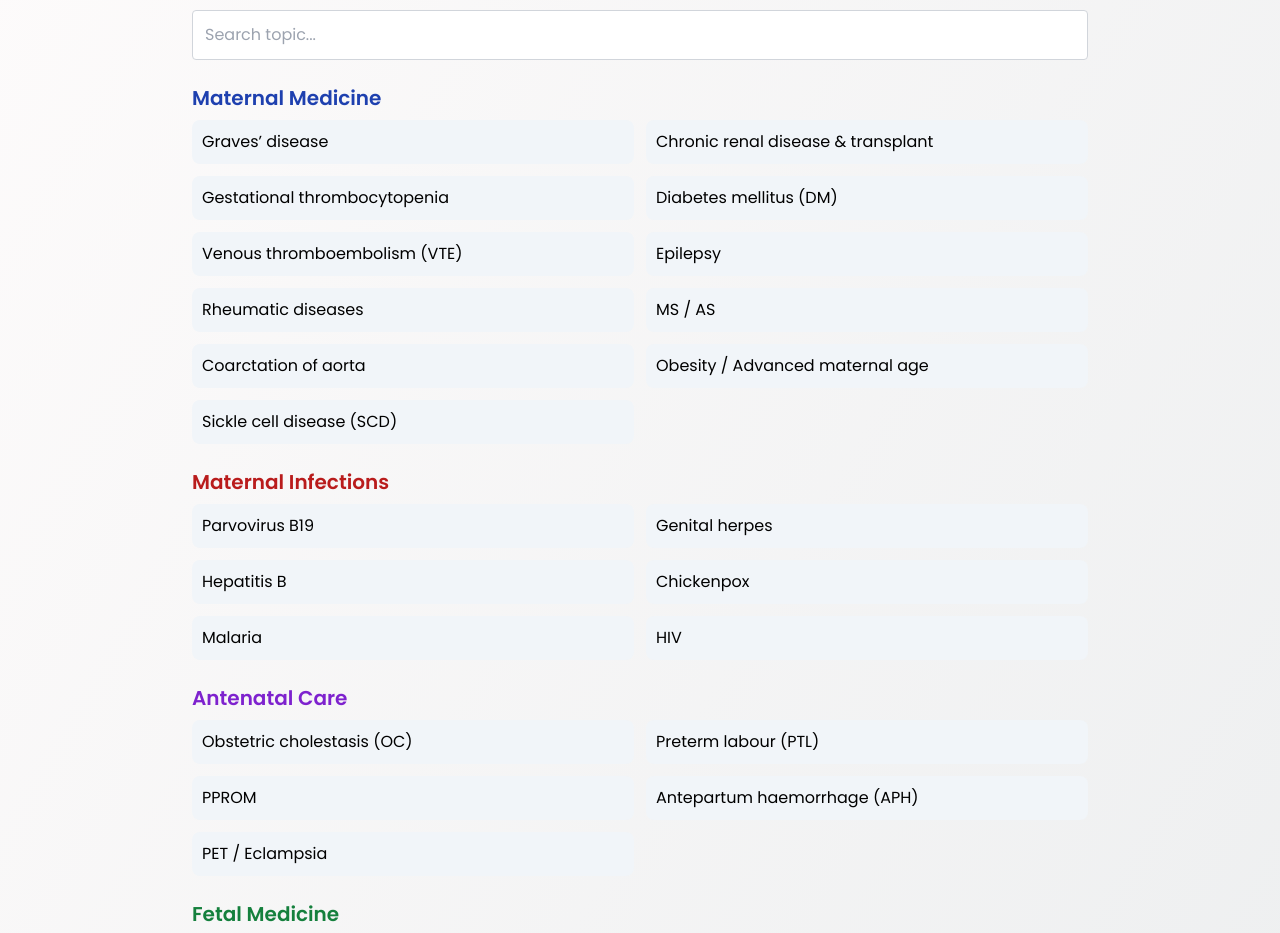
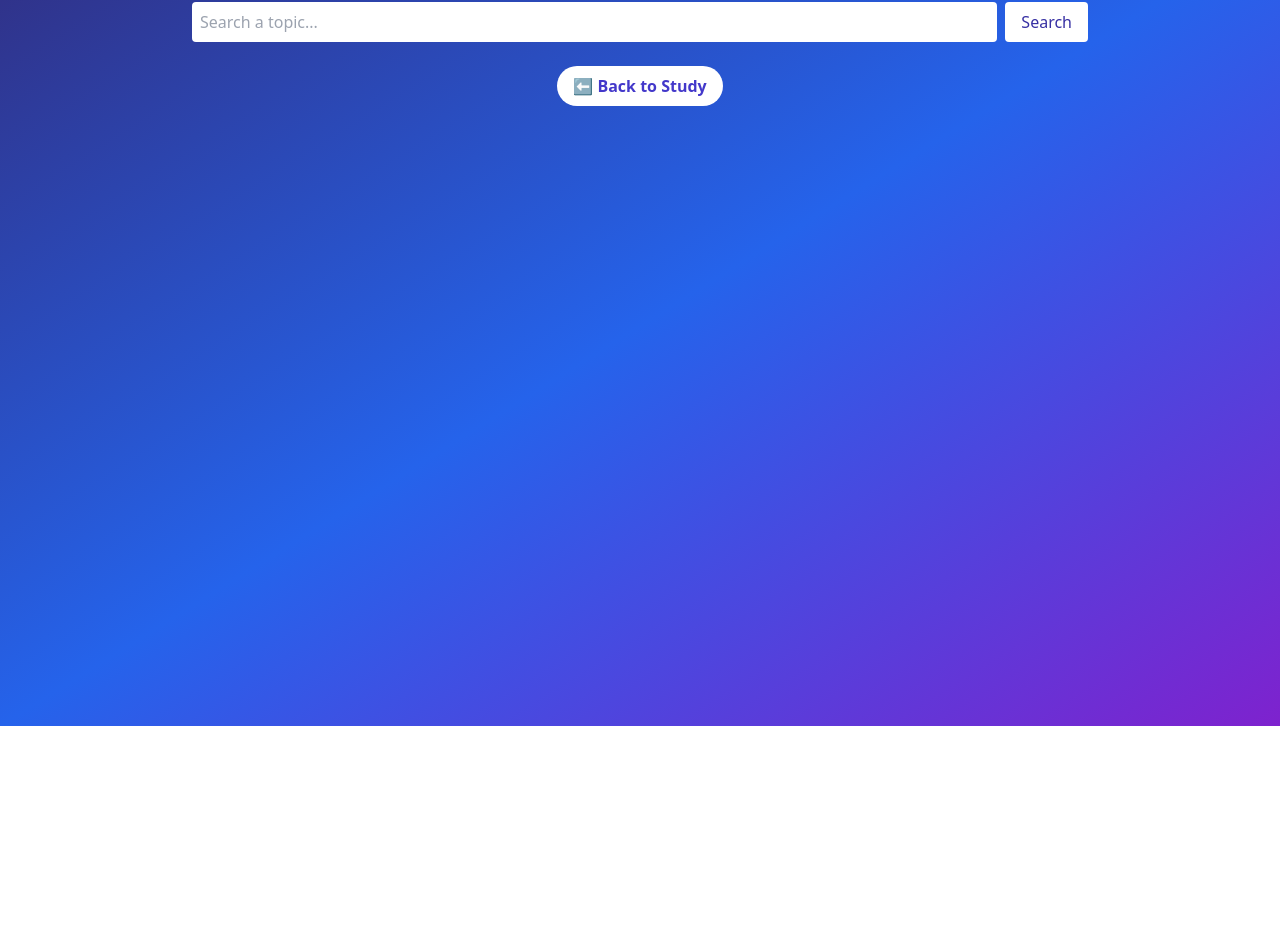
Before and after one commit to Ahmed-Abdelrazik9/html-tests, a plain HTML site: page index.html in a window 1280 px wide. Shown: the part 74-1007 px from the top of the page. After the commit the page ends 800 px from the top, so only its background shows below. Drawn offline with nearby package versions, Linux system fonts and the light colour scheme.

Commit message:
Update index.html

```diff
--- a/index.html
+++ b/index.html
@@ -1,144 +1,77 @@
 <!DOCTYPE html>
 <html lang="en">
 <head>
-  <meta charset="UTF-8">
-  <meta name="viewport" content="width=device-width, initial-scale=1.0">
-  <title>Obstetrics - Study MRCPI</title>
+  <meta charset="UTF-8" />
+  <meta name="viewport" content="width=device-width, initial-scale=1.0"/>
+  <title>Study – Obstetrics</title>
   <script src="https://cdn.tailwindcss.com"></script>
-  <link href="https://fonts.googleapis.com/css2?family=Poppins:wght@400;600&display=swap" rel="stylesheet">
-  <style>
-    body {
-      font-family: 'Poppins', sans-serif;
-      background: linear-gradient(120deg, #fdfbfb 0%, #ebedee 100%);
-    }
-  </style>
 </head>
-<body class="min-h-screen px-4 py-6">
-  <div class="max-w-4xl mx-auto">
-    <h1 class="text-3xl font-semibold text-center mb-6">🩺 Study MRCPI – Obstetrics</h1>
+<body class="bg-gradient-to-br from-indigo-900 via-blue-600 to-purple-700 min-h-screen text-white p-4">
+  <div class="max-w-4xl mx-auto space-y-6">
+    <h1 class="text-3xl font-bold text-center mb-4">Study MRCPI – Obstetrics</h1>
 
     <!-- Search Bar -->
-    <div class="mb-6">
-      <input type="text" id="searchInput" placeholder="Search topic..." class="w-full p-3 rounded border border-gray-300 focus:outline-none focus:ring-2 focus:ring-blue-500">
+    <div class="flex gap-2">
+      <input id="searchInput" type="text" placeholder="Search a topic..." class="flex-1 p-2 rounded text-black" />
+      <button onclick="performSearch()" class="bg-white text-indigo-800 px-4 py-2 rounded">Search</button>
     </div>
 
-    <!-- Topics Section -->
-    <div class="space-y-6" id="topicsContainer">
+    <!-- Results Section -->
+    <div id="results" class="hidden mt-6 space-y-6">
+      <!-- From Books -->
+      <div>
+        <h2 class="text-xl font-semibold">From OSCE Books</h2>
+        <ul class="list-disc list-inside space-y-1">
+          <li><a href="#" class="underline text-blue-200">Konje – Station 21 – Eclampsia Management</a></li>
+          <li><a href="#" class="underline text-blue-200">Clark – Station 9 – Shoulder Dystocia</a></li>
+        </ul>
+      </div>
 
-      <!-- Maternal Medicine -->
+      <!-- From Official Sources -->
       <div>
-        <h2 class="text-xl font-semibold text-blue-800 mb-2">Maternal Medicine</h2>
-        <div class="grid grid-cols-2 gap-3">
-          <button class="btn-topic">Graves’ disease</button>
-          <button class="btn-topic">Chronic renal disease & transplant</button>
-          <button class="btn-topic">Gestational thrombocytopenia</button>
-          <button class="btn-topic">Diabetes mellitus (DM)</button>
-          <button class="btn-topic">Venous thromboembolism (VTE)</button>
-          <button class="btn-topic">Epilepsy</button>
-          <button class="btn-topic">Rheumatic diseases</button>
-          <button class="btn-topic">MS / AS</button>
-          <button class="btn-topic">Coarctation of aorta</button>
-          <button class="btn-topic">Obesity / Advanced maternal age</button>
-          <button class="btn-topic">Sickle cell disease (SCD)</button>
+        <h2 class="text-xl font-semibold">From Trusted Guidelines</h2>
+        <div class="space-y-1">
+          <label><input type="checkbox" class="mr-2" value="NICE" /> NICE (e.g., Hypertension in Pregnancy)</label><br/>
+          <label><input type="checkbox" class="mr-2" value="RCOG" /> RCOG (e.g., Green-top Guidelines)</label><br/>
+          <label><input type="checkbox" class="mr-2" value="TOG" /> TOG Journal</label><br/>
+          <label><input type="checkbox" class="mr-2" value="FSRH" /> FSRH Guidance</label><br/>
+          <label><input type="checkbox" class="mr-2" value="NHS" /> NHS.uk</label>
         </div>
       </div>
 
-      <!-- Maternal Infections -->
-      <div>
-        <h2 class="text-xl font-semibold text-red-700 mb-2">Maternal Infections</h2>
-        <div class="grid grid-cols-2 gap-3">
-          <button class="btn-topic">Parvovirus B19</button>
-          <button class="btn-topic">Genital herpes</button>
-          <button class="btn-topic">Hepatitis B</button>
-          <button class="btn-topic">Chickenpox</button>
-          <button class="btn-topic">Malaria</button>
-          <button class="btn-topic">HIV</button>
-        </div>
+      <!-- Action Buttons -->
+      <div class="flex gap-4 mt-4">
+        <button onclick="generateSummary()" class="bg-green-500 px-4 py-2 rounded text-white">Done</button>
+        <button onclick="window.print()" class="bg-yellow-500 px-4 py-2 rounded text-white">Print</button>
       </div>
 
-      <!-- Antenatal Care -->
-      <div>
-        <h2 class="text-xl font-semibold text-purple-700 mb-2">Antenatal Care</h2>
-        <div class="grid grid-cols-2 gap-3">
-          <button class="btn-topic">Obstetric cholestasis (OC)</button>
-          <button class="btn-topic">Preterm labour (PTL)</button>
-          <button class="btn-topic">PPROM</button>
-          <button class="btn-topic">Antepartum haemorrhage (APH)</button>
-          <button class="btn-topic">PET / Eclampsia</button>
-        </div>
-      </div>
-
-      <!-- Fetal Medicine -->
-      <div>
-        <h2 class="text-xl font-semibold text-green-700 mb-2">Fetal Medicine</h2>
-        <div class="grid grid-cols-2 gap-3">
-          <button class="btn-topic">Oligohydramnios</button>
-          <button class="btn-topic">LGA</button>
-          <button class="btn-topic">Polyhydramnios</button>
-          <button class="btn-topic">IUFD</button>
-          <button class="btn-topic">Red cell antibodies</button>
-          <button class="btn-topic">FGR</button>
-          <button class="btn-topic">Twins</button>
-        </div>
-      </div>
-
-      <!-- Obstetric Emergencies -->
-      <div>
-        <h2 class="text-xl font-semibold text-orange-600 mb-2">Obstetric Emergencies</h2>
-        <div class="grid grid-cols-2 gap-3">
-          <button class="btn-topic">Shoulder dystocia</button>
-          <button class="btn-topic">Maternal collapse</button>
-          <button class="btn-topic">PPH</button>
-        </div>
-      </div>
-
-      <!-- Labour & Delivery -->
-      <div>
-        <h2 class="text-xl font-semibold text-pink-600 mb-2">Labour & Delivery</h2>
-        <div class="grid grid-cols-2 gap-3">
-          <button class="btn-topic">Home birth</button>
-          <button class="btn-topic">Breech</button>
-          <button class="btn-topic">Delayed 2nd stage + OVD</button>
-          <button class="btn-topic">Broken perineum</button>
-          <button class="btn-topic">Caesarean section</button>
-          <button class="btn-topic">Perineal tears</button>
-          <button class="btn-topic">Labour ward prioritisation (LWP)</button>
-        </div>
+      <!-- Summary Output -->
+      <div id="summaryOutput" class="bg-white text-black p-4 rounded mt-4 hidden">
+        <h3 class="font-bold mb-2">Summary</h3>
+        <p>This is where your smart summary will appear based on the selected sources and search topic. It will not include references in the printout.</p>
       </div>
     </div>
 
     <!-- Back Button -->
-    <div class="mt-10 flex justify-center">
-      <a href="study.html" class="bg-gray-700 hover:bg-gray-900 text-white font-semibold px-6 py-2 rounded-full">← Back to Study</a>
+    <div class="flex justify-center mt-10">
+      <a href="study.html" class="bg-white text-indigo-700 px-4 py-2 rounded-full font-semibold hover:bg-gray-200 transition">⬅ Back to Study</a>
     </div>
   </div>
 
-  <!-- Styling for topic buttons -->
-  <style>
-    .btn-topic {
-      background-color: #f1f5f9;
-      padding: 10px;
-      border-radius: 8px;
-      font-weight: 500;
-      text-align: left;
-      transition: background-color 0.2s ease;
+  <script>
+    function performSearch() {
+      document.getElementById("results").classList.remove("hidden");
+      // You can dynamically change the results here using API if needed
     }
-    .btn-topic:hover {
-      background-color: #dbeafe;
+
+    function generateSummary() {
+      const output = document.getElementById("summaryOutput");
+      output.classList.remove("hidden");
+      output.innerHTML = `
+        <h3 class="font-bold mb-2">Summary</h3>
+        <p>This is a smart summary generated for the searched topic (e.g., Pre-eclampsia) based on selected sources. All references are excluded in the final output as requested.</p>
+      `;
     }
-  </style>
-
-  <!-- Simple search filter -->
-  <script>
-    const searchInput = document.getElementById('searchInput');
-    const buttons = document.querySelectorAll('.btn-topic');
-
-    searchInput.addEventListener('input', () => {
-      const query = searchInput.value.toLowerCase();
-      buttons.forEach(btn => {
-        btn.style.display = btn.textContent.toLowerCase().includes(query) ? 'block' : 'none';
-      });
-    });
   </script>
 </body>
 </html>
```
